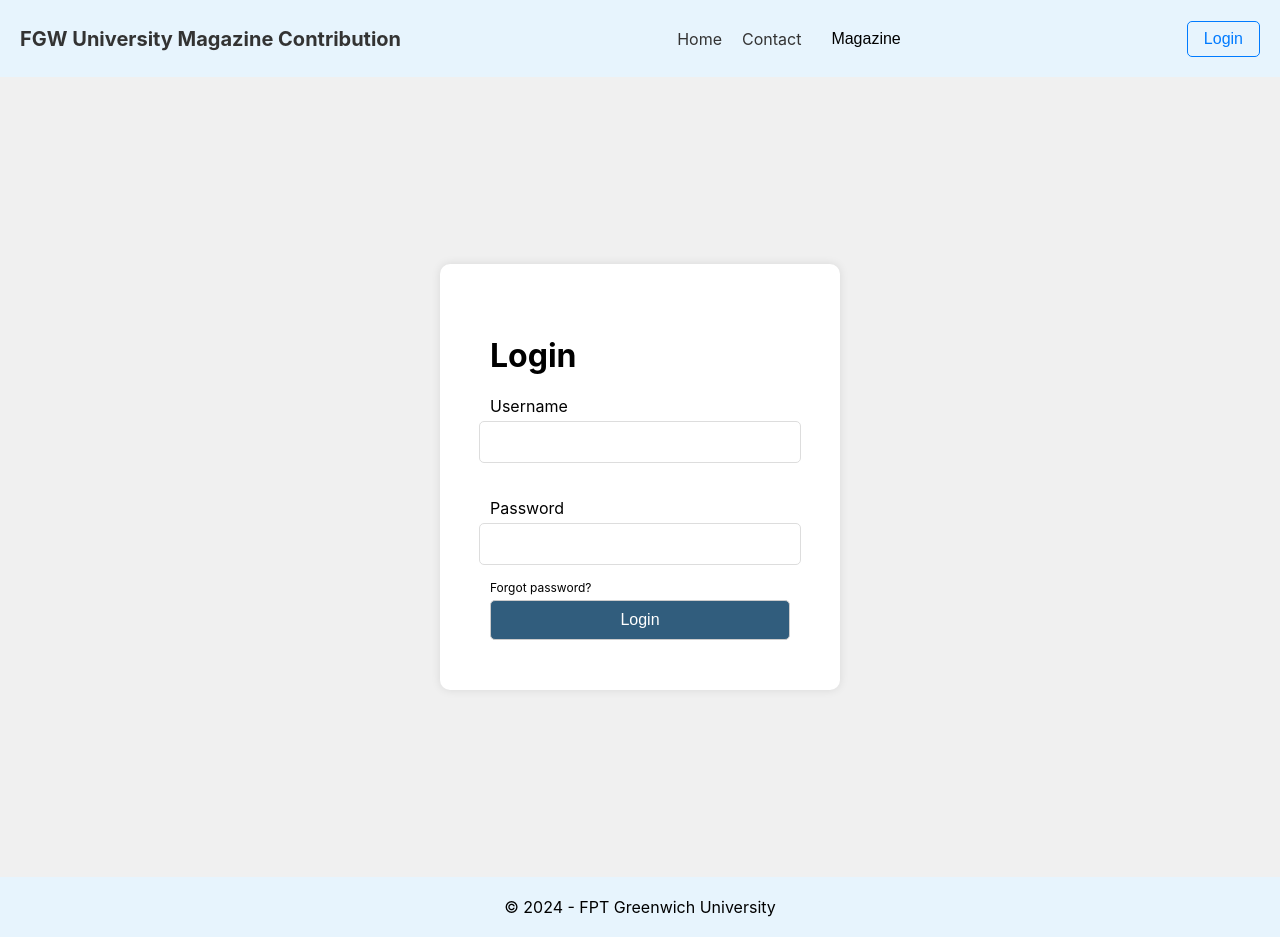
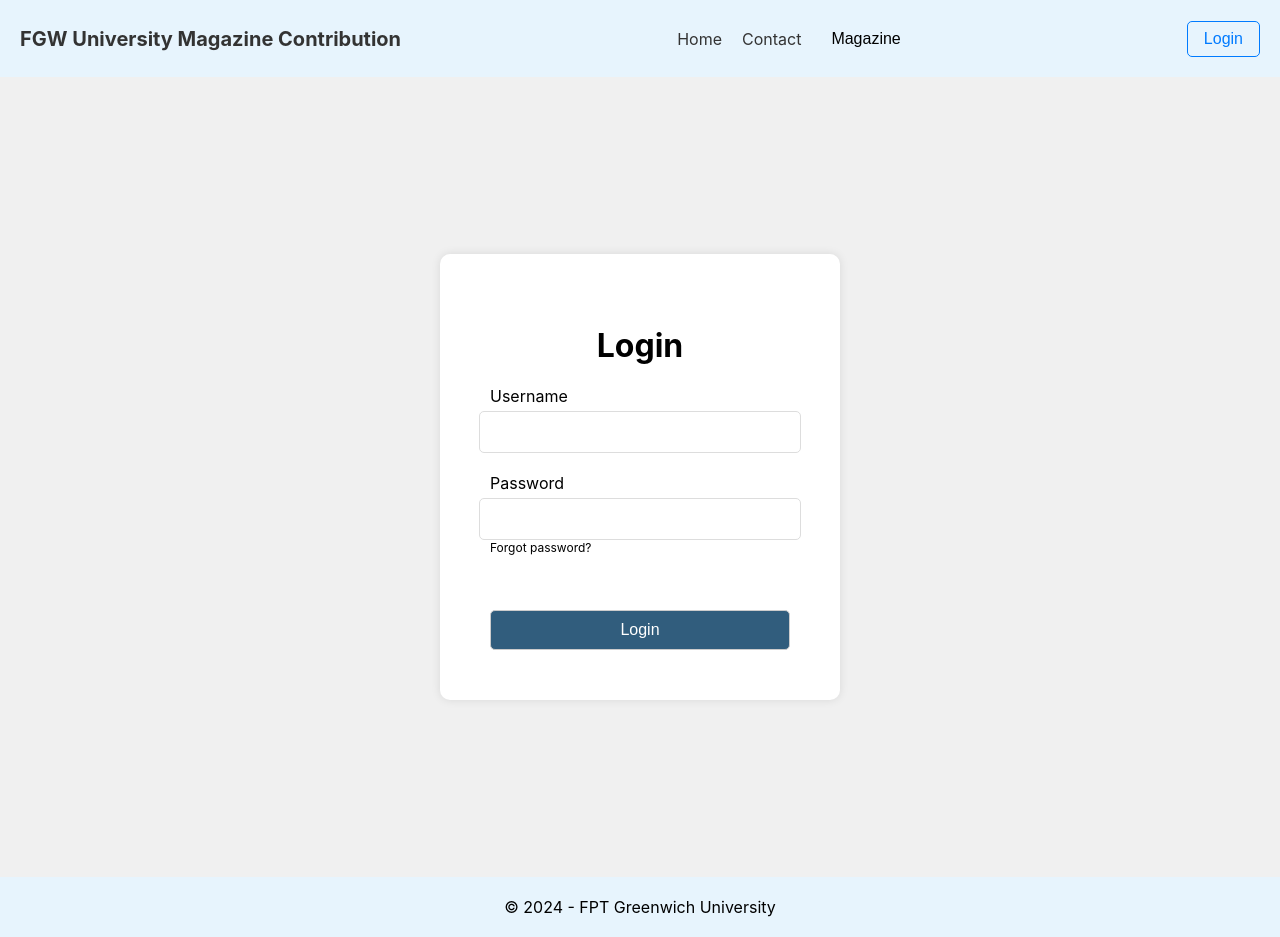
Before and after one commit to Armsss9988/University-Magazine-Contribution-System-FE, a React (Create React App) app: page /login in a window 1280 px wide. Built offline with nearby package versions, Linux system fonts and the light colour scheme; no server answers.

Commit message:
fix loading forbidden

```diff
--- a/src/App.js
+++ b/src/App.js
@@ -1,7 +1,7 @@
 import React, { useState, useEffect } from "react";
 import "./App.css";
 import LoginScreen from "./screens/LoginScreen";
-import { BrowserRouter, Routes, Route, } from 'react-router-dom';
+import { BrowserRouter, Routes, Route,Navigate } from 'react-router-dom';
 import MagazineComp from "./screens/guessRole/MagazineComp";
 import MagazineBus from "./screens/guessRole/MagazineBus";
 import ContactUS from "./screens/guessRole/ContactUS";
@@ -40,7 +40,10 @@ import EditSemester from "./screens/admin/semesterManager/EditSemester";
 function App() {
 
 
+
   const [userRoles, setUserRoles] = useState([]);
+  const [loading, setLoading] = useState(true); // State to track loading
+
 
   useEffect(() => {
     const fetchUserRoles = async () => {
@@ -48,8 +51,11 @@ function App() {
         const response = await userAPI.profileUser({});
         const roles = response.data.user.role;
         setUserRoles(roles);
-        console.log(roles);
+        setLoading(false); // Set loading to false when roles are fetched
+
+        console.log("Role: "+roles);
       } catch (error) {
+        setLoading(false);
         console.error("API Error:", error);
         // Handle error
       }
@@ -57,6 +63,9 @@ function App() {
 
     fetchUserRoles();
   }, []);
+
+
+
 
 
   const checkAdminRole = () => {
@@ -78,6 +87,11 @@ function App() {
     return userRoles.includes('manager'); // For demonstration purpose, always return true
   };
 
+  // Return loading screen if roles are still being fetched
+  if (loading) {
+    return <div>Loading...</div>;
+  }
+
   return (
     <BrowserRouter>
       <Routes>
@@ -87,6 +101,7 @@ function App() {
         <Route path="/magazinebus" element={<MagazineBus />} />
         <Route path="/magazinegd" element={<MagazineGd />} />
         <Route path="/contact" element={<ContactUS />} />
+        <Route path="/forbidden" element={<ForbiddenPage />} />
         {/* Student role */}
         <Route path="/detailsubmission" element={checkStudentRole() ? <DetailSubmission /> : <ForbiddenPage />} />
         <Route path="/listsubmission" element={checkStudentRole() ? <ListSubmission /> : <ForbiddenPage />} />
--- a/src/screens/LoginScreen.js
+++ b/src/screens/LoginScreen.js
@@ -109,7 +109,7 @@ function LoginScreen() {
 
             <div className="logincontainer" style={{ flex: '1 1 auto' }}>
                 <div className="loginframe">
-                    <h1>Login</h1>
+                    <h1 className="titlelogin">Login</h1>
 
 
                     <form className="loginform" onSubmit={handleSubmit}>
--- a/src/screens/css/styles.css
+++ b/src/screens/css/styles.css
@@ -47,6 +47,7 @@ header {
   color: white;
   padding: 20px;
   display: flex;
+  border-right: 3px solid lightblue;
   flex-direction: column;
 }
 
@@ -81,7 +82,7 @@ header {
 
 /* /////////////// */
 
-/* Header Admin */
+/* Header Student */
 .menuStudent {
   display: flex;
 }
@@ -262,6 +263,10 @@ header {
   margin-bottom: 5px;
 }
 
+.titlelogin{
+  text-align: center;
+}
+
 
 .loginform input {
   width: 100%;
@@ -272,7 +277,7 @@ header {
   /* Tăng chiều cao của input */
   padding: 10px;
   /* Tăng khoảng cách bên trong input */
-  margin-bottom: 15px;
+  margin-bottom: 0px;
   /* Khoảng cách giữa các input */
   border: 1px solid #ddd;
   /* Viền nhẹ */
@@ -284,6 +289,7 @@ header {
   width: 100%;
   max-width: 300px;
   height: 40px;
+  margin-top: 50px;
   background-color: #315D7D;
   font-size: 16px;
   color: white;
```
